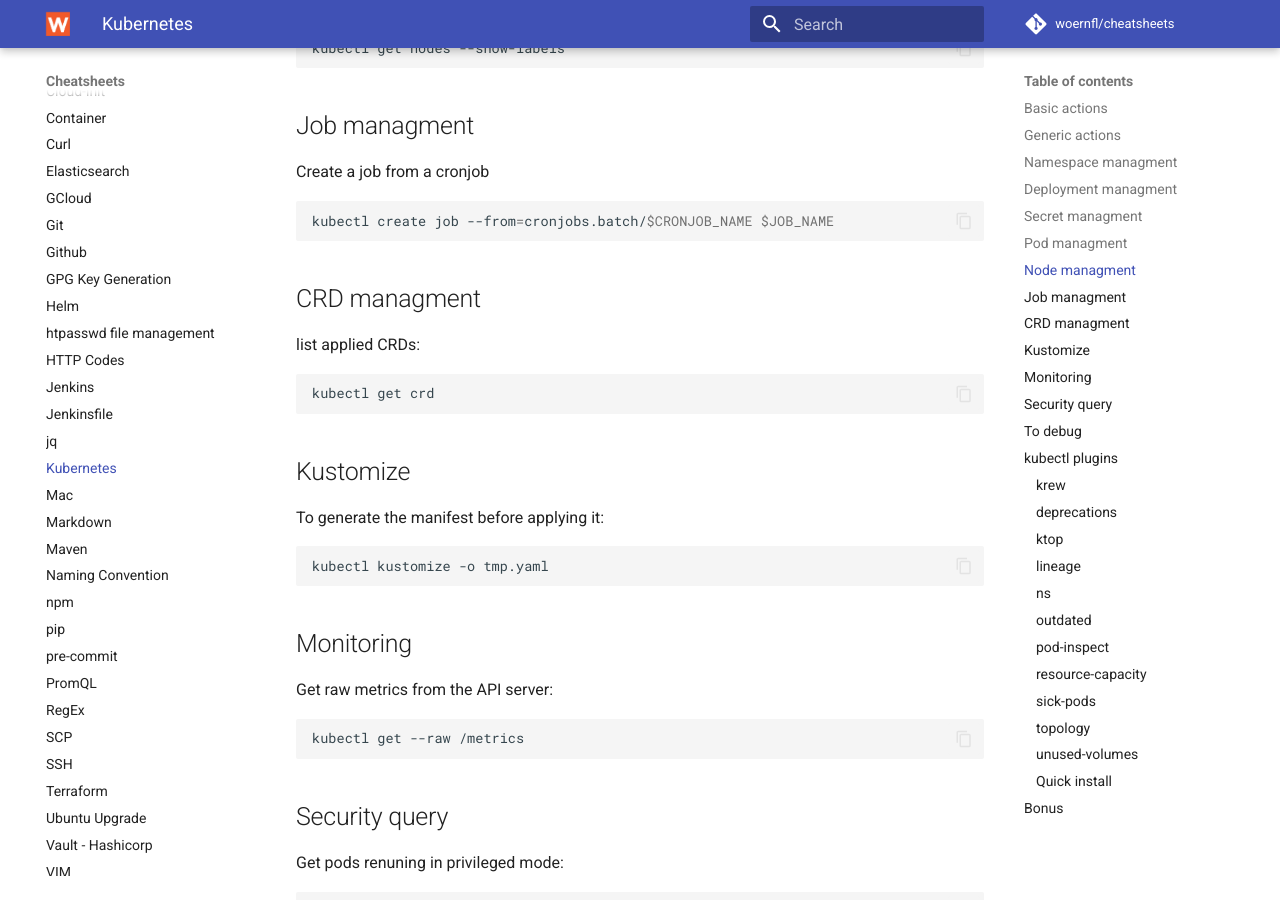
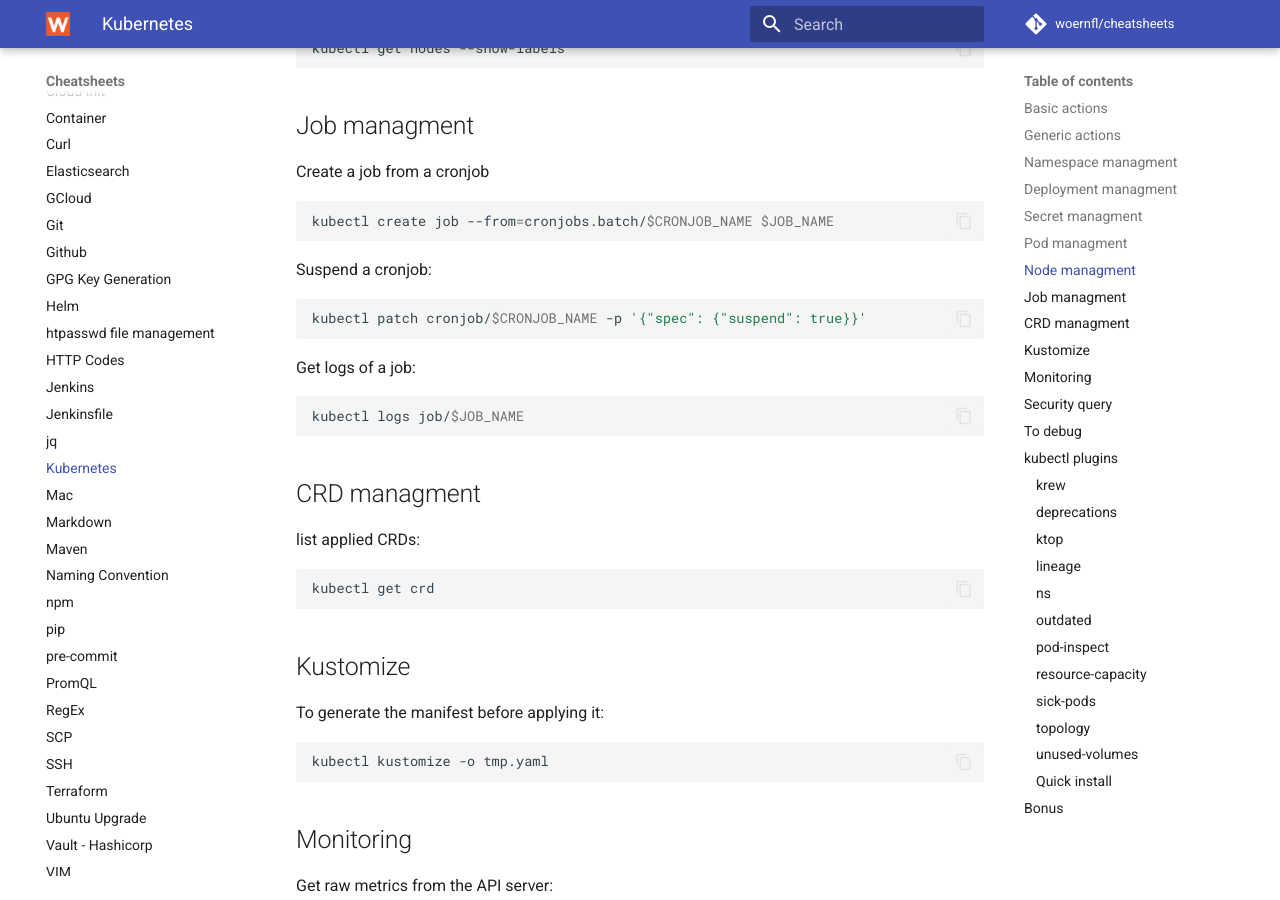
Before and after one commit to woernfl/cheatsheets, an MkDocs documentation site: the page built from docs/kubernetes.md, in a window 1280 px wide and 900 px high, scrolled down 3179 px. Built offline with MkDocs 1.6.1 and Material for MkDocs 9.7.7, drawn with Linux system fonts in a browser that asks for light colours; comment, search, counter and statistics services are not loaded.

Commit message:
Update kubernetes.md (#141)

````diff
--- a/docs/kubernetes.md
+++ b/docs/kubernetes.md
@@ -177,6 +177,18 @@
 
 ```bash
 kubectl create job --from=cronjobs.batch/$CRONJOB_NAME $JOB_NAME
+```
+
+Suspend a cronjob:
+
+```bash
+kubectl patch cronjob/$CRONJOB_NAME -p '{"spec": {"suspend": true}}'
+```
+
+Get logs of a job:
+
+```bash
+kubectl logs job/$JOB_NAME
 ```
 
 ## CRD managment
````
